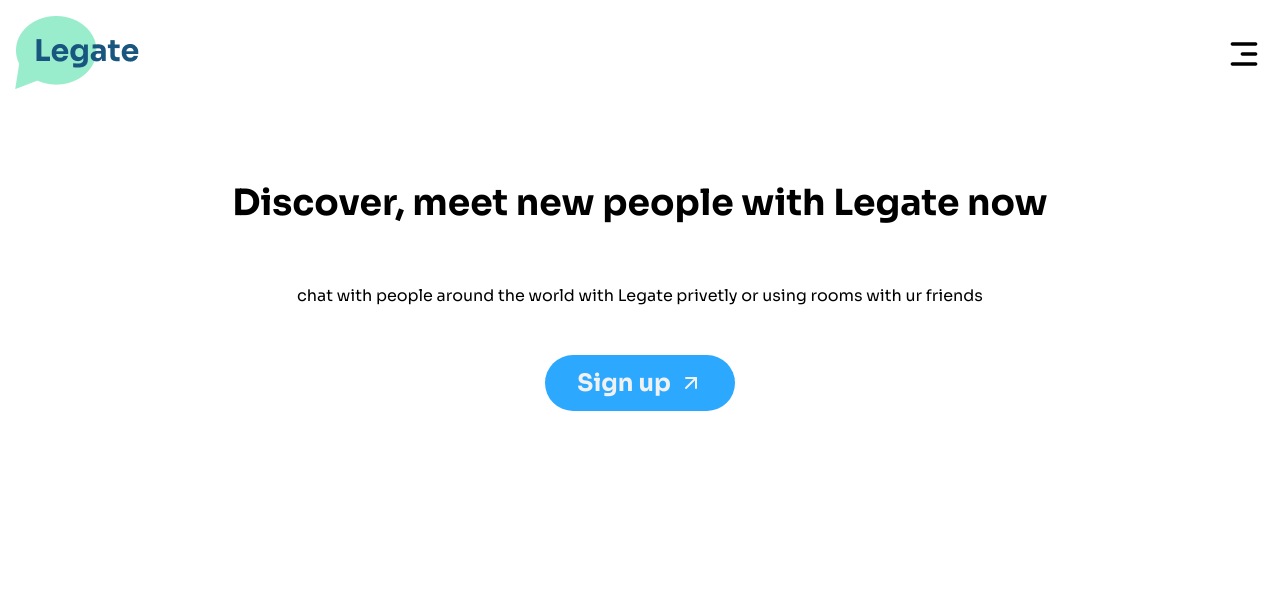
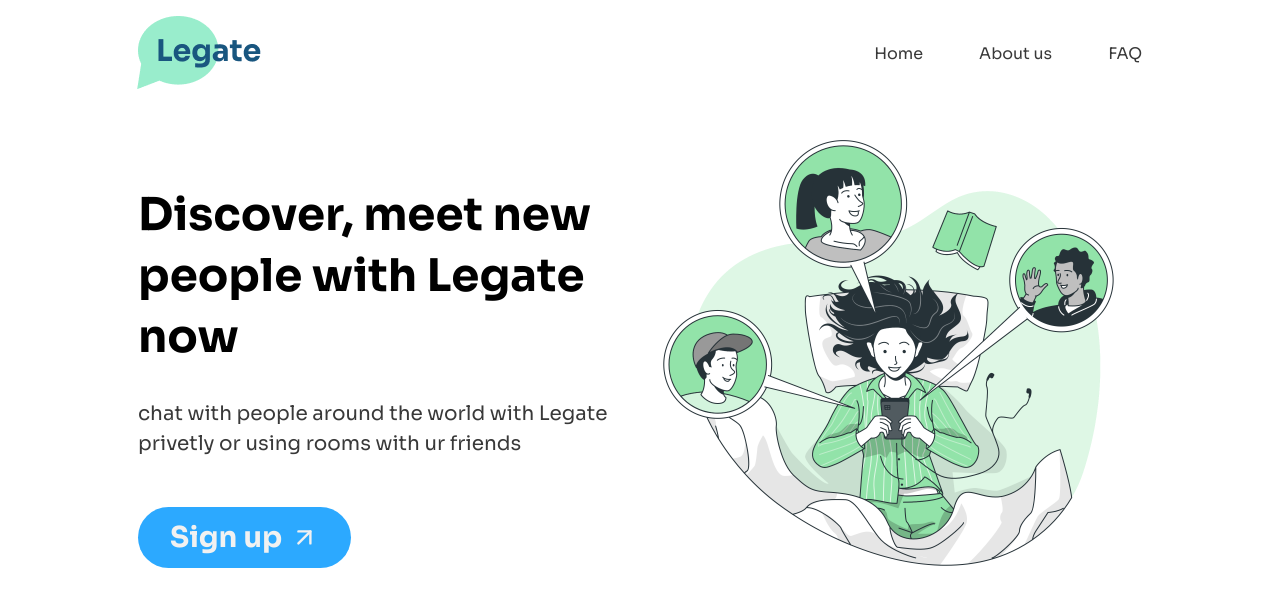
Before and after one commit to taher33/chat-app-client, a Next.js app: page / in a window 1280 px wide. Shown: the top 606 px of the page. Built offline with nearby package versions, Linux system fonts and the light colour scheme; no server answers.

Commit message:
finished the landing page css

```diff
--- a/styles/Home.module.scss
+++ b/styles/Home.module.scss
@@ -3,6 +3,7 @@
 .container {
   margin: 0 auto;
   padding: 0 $padding-phone;
+  max-width: $max-container-width;
 
   .leftSection {
     display: flex;
@@ -14,10 +15,13 @@
       font-size: 2.25rem;
       line-height: 135.5%;
       margin-bottom: 2.5rem;
+      max-width: 450px;
     }
     p {
       line-height: 148%;
       margin-bottom: 3rem;
+      max-width: 400px;
+      color: #393939;
     }
     button {
       border: none;
@@ -31,6 +35,7 @@
       display: flex;
       align-items: center;
       transition: background-color 0.5s ease;
+      margin-bottom: 5rem;
       // box-shadow: 2px 7px 27px -8px rgba(0, 0, 0, 0.84);
       svg {
         margin-left: 0.5rem;
@@ -46,3 +51,81 @@
     display: none;
   }
 }
+
+@media (min-width: 768px) {
+  .container {
+    padding: 0 $padding-tablet;
+
+    .leftSection {
+      margin-top: 5rem;
+      h1 {
+        font-size: 3rem;
+        max-width: 850px;
+        margin-bottom: 3rem;
+      }
+      p {
+        font-size: 1.5rem;
+        max-width: 750px;
+        margin-bottom: 5rem;
+      }
+      button {
+        font-size: 1.8rem;
+      }
+    }
+  }
+}
+
+@media (min-width: 1024px) {
+  .container {
+    display: flex;
+    // align-items: center;
+    max-width: 1100px;
+
+    justify-content: space-between;
+    padding: 0 $padding-laptop;
+
+    .heroImg {
+      // margin-top: 1rem;
+      display: block;
+      width: 500px;
+      height: 500px;
+    }
+    .leftSection {
+      margin-top: 3rem;
+      display: block;
+      text-align: left;
+      h1 {
+        margin-bottom: 2rem;
+        font-size: 45px;
+        max-width: 600px;
+      }
+      p {
+        font-size: 20px;
+        max-width: 570px;
+        margin-bottom: 3rem;
+      }
+      button {
+        margin-bottom: 0;
+      }
+    }
+  }
+}
+
+@media (min-width: 1440px) {
+  .container {
+    padding: 0 $padding-desktop;
+    max-width: $max-container-width;
+
+    margin-top: 1rem;
+    .heroImg {
+      width: 540px;
+      height: 540px;
+      margin-top: 2rem;
+    }
+    .leftSection {
+      h1 {
+        font-size: 60px;
+      }
+    }
+  }
+}
--- a/styles/navbar.module.scss
+++ b/styles/navbar.module.scss
@@ -2,6 +2,7 @@
 
 .container {
   margin: 0 auto;
+  max-width: $max-container-width;
   padding: 1rem $padding-phone;
   display: flex;
   align-items: center;
@@ -24,3 +25,41 @@
     }
   }
 }
+
+@media (min-width: 768px) {
+  .container {
+    padding: 1rem $padding-tablet;
+  }
+}
+
+@media (min-width: 1024px) {
+  .container {
+    padding: 1rem $padding-laptop;
+    max-width: 1100px;
+
+    .landingPageNav {
+      display: block;
+
+      span {
+        margin-left: 3.5rem;
+        color: #393939;
+
+        &:hover {
+          cursor: pointer;
+          color: black;
+        }
+      }
+    }
+
+    svg {
+      display: none;
+    }
+  }
+}
+
+@media (min-width: 1440px) {
+  .container {
+    padding: 1rem $padding-desktop;
+    max-width: $max-container-width;
+  }
+}
--- a/styles/variables.scss
+++ b/styles/variables.scss
@@ -1,3 +1,6 @@
-$max-container-width: 1200px;
+$max-container-width: 1450px;
 $primary-color: #2ca9ff;
 $padding-phone: 1rem;
+$padding-tablet: 2rem;
+$padding-laptop: 3rem;
+$padding-desktop: 8rem;
```
